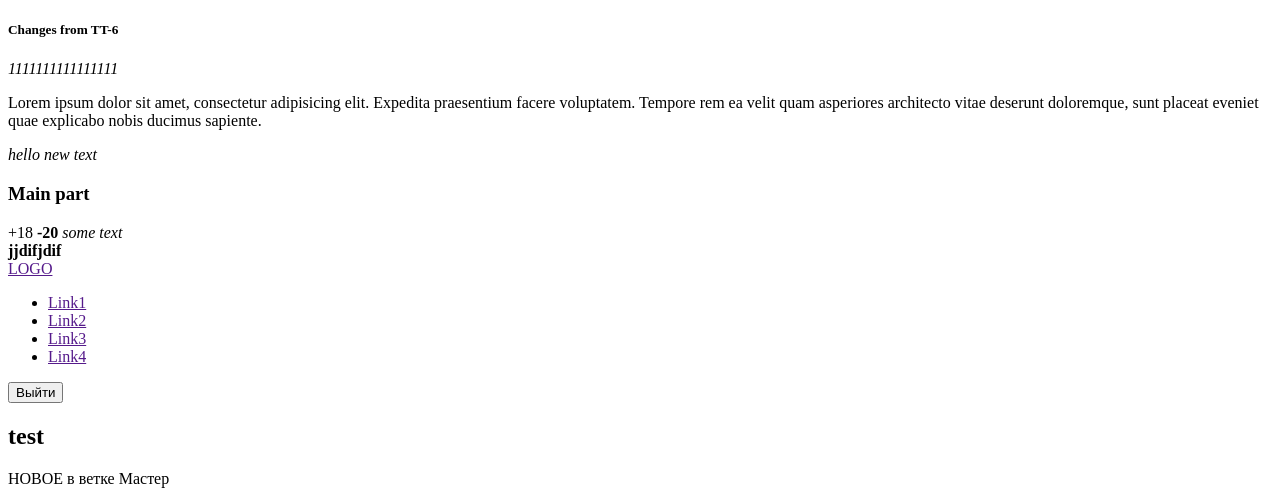
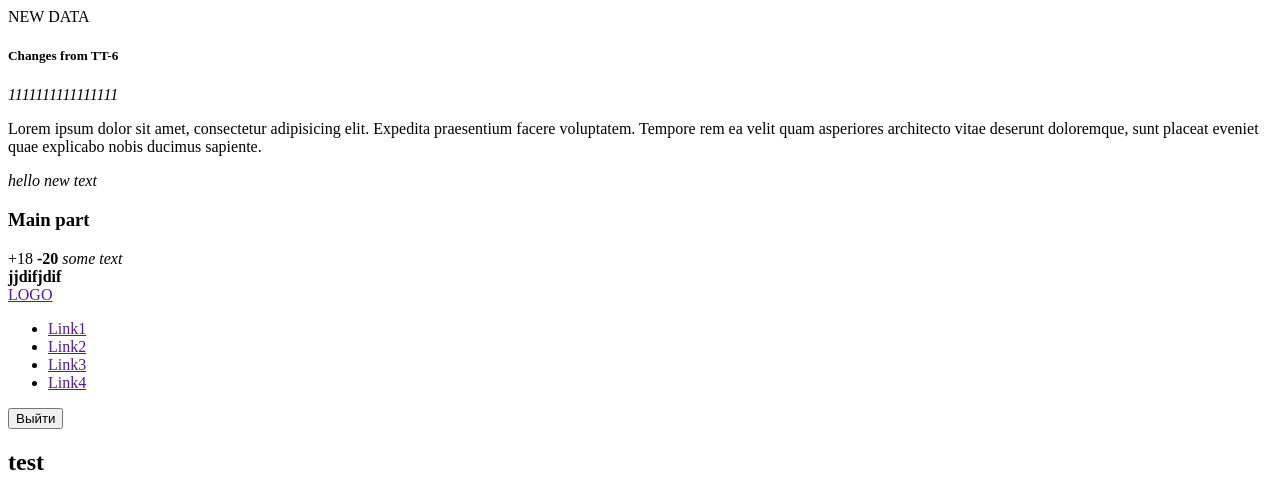
Before and after one commit to likermusic/test-github-2025, a plain HTML site: page index.html in a window 1280 px wide. Shown: the top 490 px of the page. Drawn offline with Linux system fonts and the light colour scheme.

Commit message:
add header

```diff
--- a/index.html
+++ b/index.html
@@ -8,6 +8,7 @@
 </head>
 
 <body>
+  <header>NEW DATA</header>
   <h5>Changes from TT-6</h5>
   <i>1111111111111111</i>
   <p>Lorem ipsum dolor sit amet, consectetur adipisicing elit. Expedita praesentium facere voluptatem. Tempore rem ea
```
